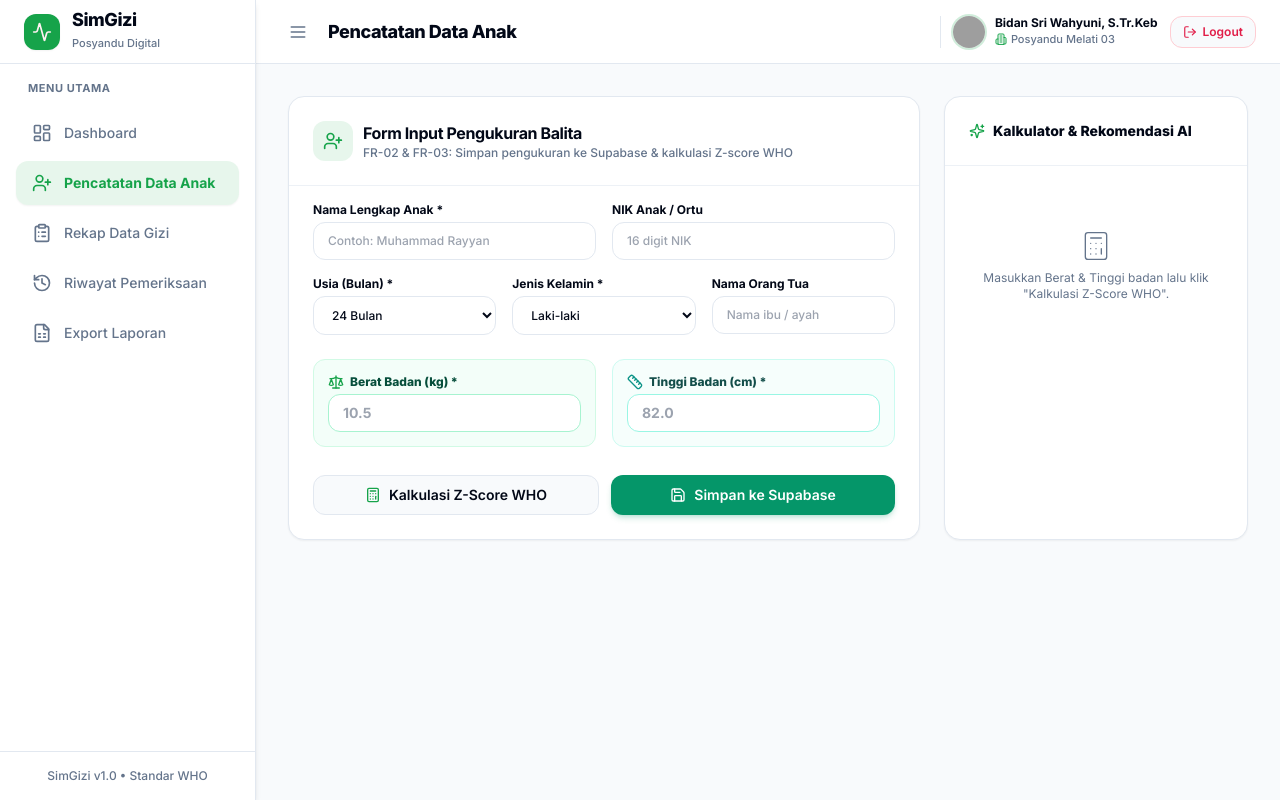
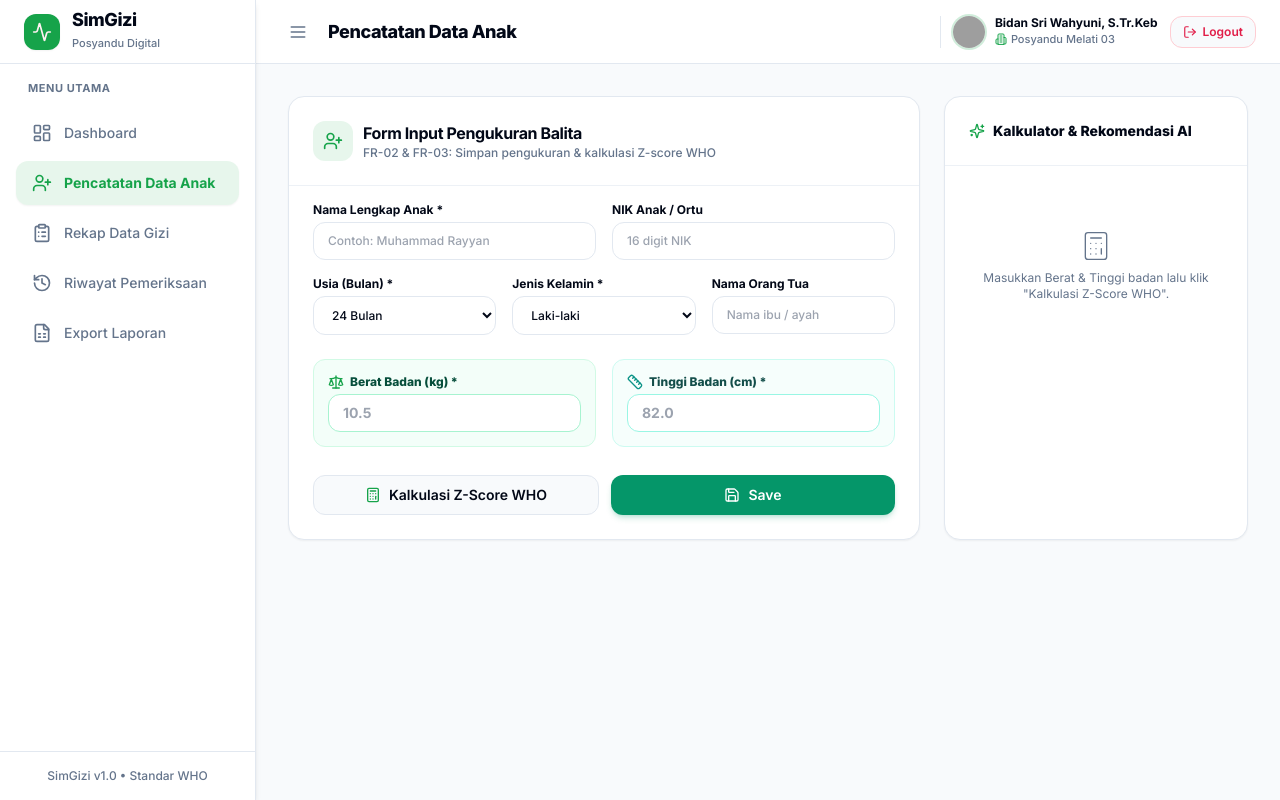
Before and after one commit to moch-firmansyahh/SimGiz-testing-, a Next.js app: page /pencatatan in a window 1280 px wide. Built offline with nearby package versions, Linux system fonts and the light colour scheme; sample sign-in values are in the browser's storage; grey boxes are pictures that could not be loaded.

Commit message:
fix: update form submit button label to Save

```diff
--- a/app/pencatatan/page.tsx
+++ b/app/pencatatan/page.tsx
@@ -9,7 +9,6 @@ import {
   CheckCircle2,
   Scale,
   Ruler,
-  User,
   Save,
   Loader2
 } from "lucide-react";
@@ -135,7 +134,7 @@ export default function PencatatanPage() {
         <div className="p-4 rounded-xl bg-emerald-50 border border-emerald-200 text-emerald-800 flex items-center gap-3 animate-in fade-in">
           <CheckCircle2 className="w-5 h-5 text-emerald-600 shrink-0" />
           <span className="text-xs font-bold">
-            Data balita & penimbangan berhasil tersimpan langsung ke Database Supabase!
+            Data balita & penimbangan berhasil tersimpan!
           </span>
         </div>
       )}
@@ -155,7 +154,7 @@ export default function PencatatanPage() {
               </div>
               <div>
                 <CardTitle>Form Input Pengukuran Balita</CardTitle>
-                <CardDescription>FR-02 & FR-03: Simpan pengukuran ke Supabase & kalkulasi Z-score WHO</CardDescription>
+                <CardDescription>FR-02 & FR-03: Simpan pengukuran & kalkulasi Z-score WHO</CardDescription>
               </div>
             </div>
           </CardHeader>
@@ -260,11 +259,11 @@ export default function PencatatanPage() {
                 <Button type="submit" variant="emerald" disabled={isSaving} className="flex-1 gap-2">
                   {isSaving ? (
                     <>
-                      <Loader2 className="w-4 h-4 animate-spin" /> Menyimpan ke Supabase...
+                      <Loader2 className="w-4 h-4 animate-spin" /> Menyimpan...
                     </>
                   ) : (
                     <>
-                      <Save className="w-4 h-4" /> Simpan ke Supabase
+                      <Save className="w-4 h-4" /> Save
                     </>
                   )}
                 </Button>
```
